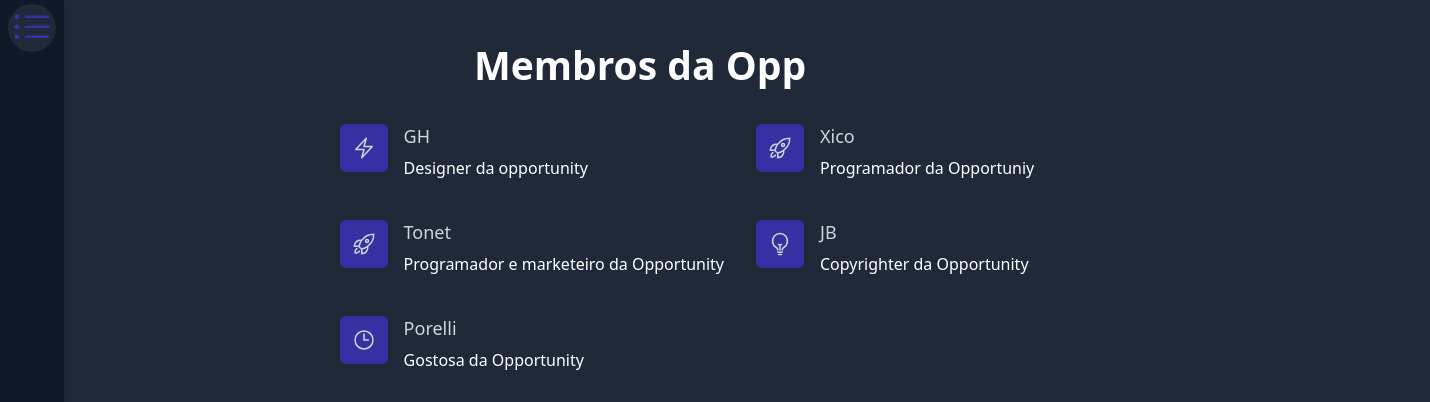
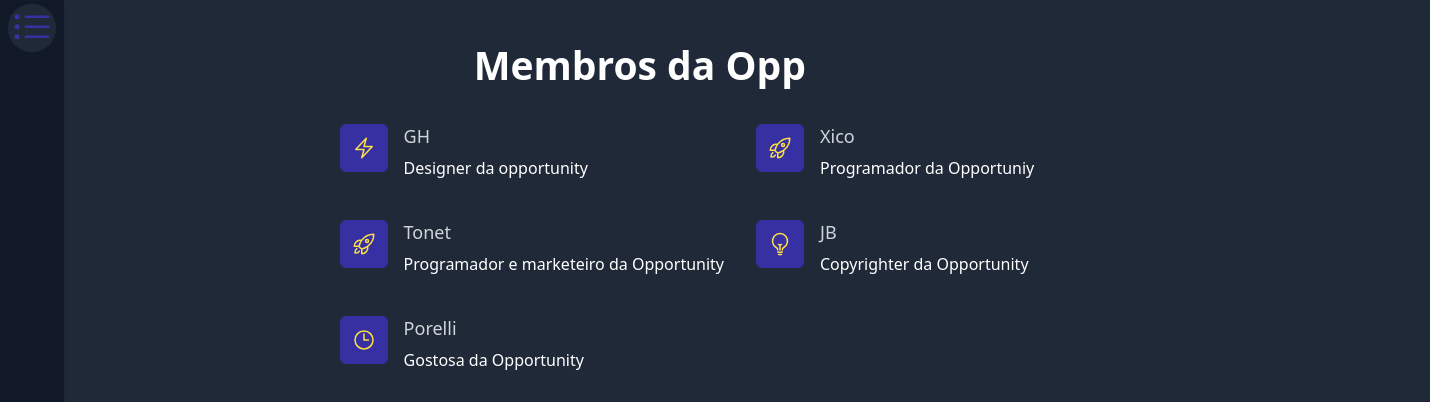
Before and after one commit to Francisco-Emanuel/viteTailwind, a React (Vite) app: page / in a window 1280 px wide. Shown: the top 402 px of the page, 1430 px wide, since content can reach past the window. Built offline with nearby package versions, Linux system fonts and the light colour scheme.

Commit message:
cor dos svg's

```diff
--- a/src/App.jsx
+++ b/src/App.jsx
@@ -45,7 +45,7 @@ export default function App() {
     <>
 
         <motion.div className="flex flex-col h-screen bg-gray-800 rounded-sm py-12 mx-auto max-w-7xl px-4 sm:px-6 lg:px-8" variants={foda} initial="hidden" animate="show">
-          <motion.div className="max-w-x" animate={{
+          <motion.div className="mx-auto max-w-7xl px-4 sm:px-6 lg:px-8" animate={{
             scale: 1.3,
             transition: {
               duration: 1,
@@ -65,7 +65,7 @@ export default function App() {
                   <div key={objeto.name} className="relative">
                     <dt>
                       <div className="absolute flex h-12 w-12 items-center justify-center rounded-md bg-indigo-800 text-gray-300">
-                        <objeto.icon className="h-6 w-6" aria-hidden="true" />
+                        <objeto.icon className="h-6 w-6 text-yellow-300" aria-hidden="true" />
                       </div>
                       <p className="ml-16 text-lg font-medium leading-6 text-gray-300">{objeto.name}</p>
                     </dt>
--- a/src/SideBar.jsx
+++ b/src/SideBar.jsx
@@ -2,6 +2,15 @@ import { BsListUl, BsGem } from "react-icons/bs"
 const SideBar = () => {
 
     const icones = [
+        {
+            icon: BsListUl,
+        },
+        {
+            icon: BsListUl,
+        },
+        {
+            icon: BsListUl,
+        },
         {
             icon: BsListUl,
         }
@@ -12,7 +21,7 @@ const SideBar = () => {
             <div className="fixed top-0 left-0 h-screen w-16 flex flex-col
                             bg-gray-900 text-white shadow-md">
                                 {icones.map((icone) => (
-                                    <button className="z-1 h-12 w-12 mt-1 mx-2 bg-gray-800
+                                    <button className="z-1 h-12 w-12 mt-1 mb-1 mx-2 bg-gray-800
                                     rounded-3xl text-indigo-800 hover:rounded-xl hover:text-gray-800
                                     hover:bg-indigo-800 transition-all
                                     duration-300 ease-linear cursor-pointer absolute flex items-center justify-center ">
```
